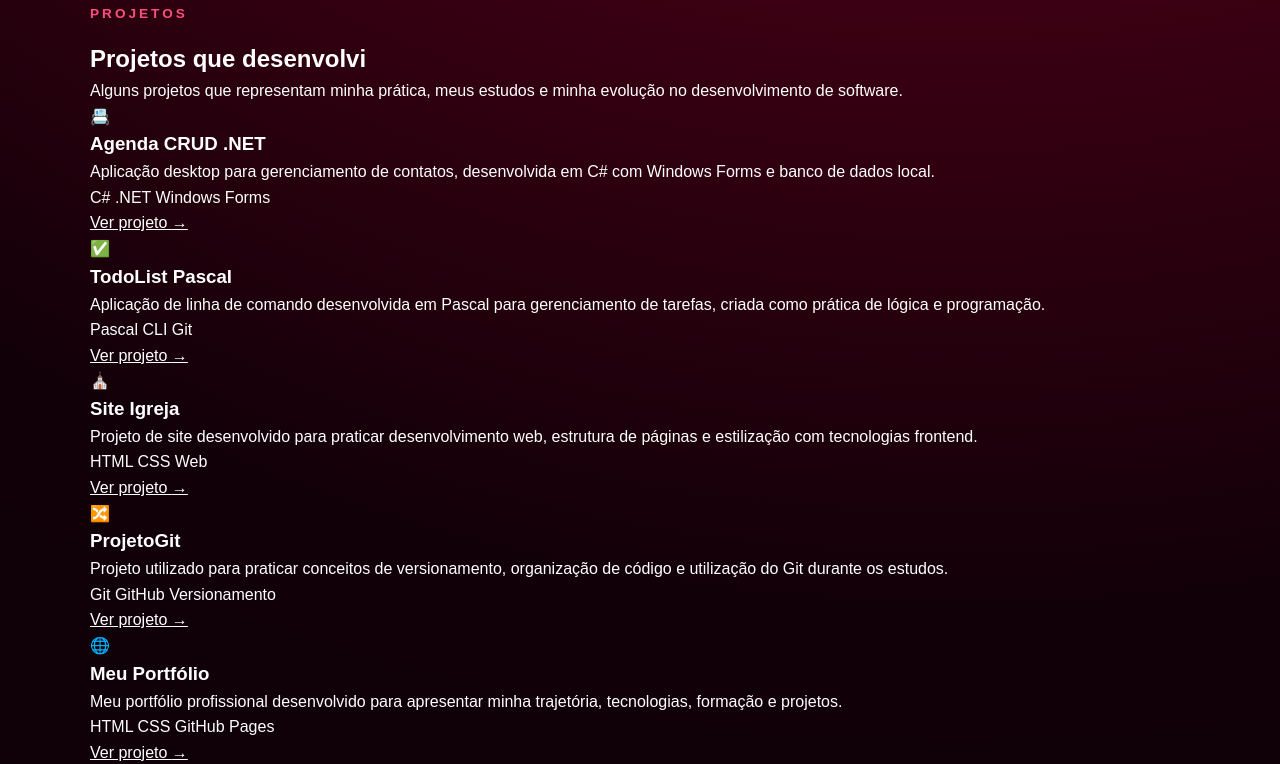
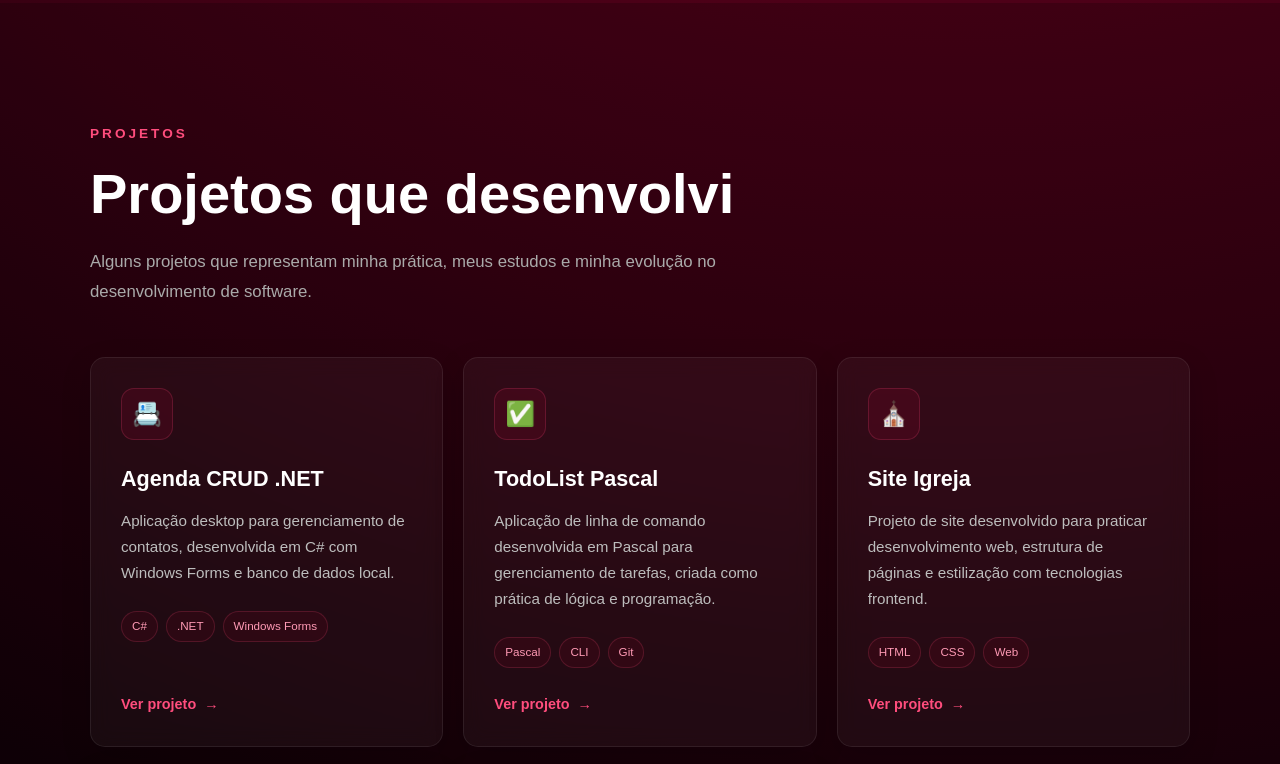
Before and after one commit to lucasmirmartins/lucasmir.github.io, a plain HTML site: page index.html in a window 1280 px wide. Shown: the part 2397-3161 px from the top of the page. Drawn offline with Linux system fonts and the light colour scheme.

Commit message:
feat: adiciona projetos ao portfólio

```diff
--- a/style.css
+++ b/style.css
@@ -394,6 +394,253 @@ a {
 
 
 /* =========================================================
+   PROJETOS
+========================================================= */
+
+.projects {
+    min-height: 100vh;
+
+    padding: 120px 20px;
+
+    background:
+        rgba(0, 0, 0, 0.20);
+}
+
+.projects h2 {
+    margin-bottom: 20px;
+
+    font-size: clamp(2rem, 5vw, 3.5rem);
+
+    color: #ffffff;
+
+    line-height: 1.2;
+}
+
+.projects-intro {
+    max-width: 700px;
+
+    margin-bottom: 50px;
+
+    font-size: 1.05rem;
+
+    line-height: 1.8;
+
+    color: #aaaaaa;
+}
+
+.projects-grid {
+    display: grid;
+
+    grid-template-columns:
+        repeat(auto-fit, minmax(280px, 1fr));
+
+    gap: 20px;
+}
+
+
+/* =========================================================
+   CARDS DE PROJETO
+========================================================= */
+
+.project-card {
+    min-height: 370px;
+
+    display: flex;
+
+    flex-direction: column;
+
+    padding: 30px;
+
+    border:
+        1px solid rgba(255, 255, 255, 0.08);
+
+    border-radius: 15px;
+
+    background:
+        rgba(255, 255, 255, 0.04);
+
+    backdrop-filter: blur(10px);
+
+    box-shadow:
+        0 10px 30px rgba(0, 0, 0, 0.15);
+
+    transition:
+        transform 0.3s ease,
+        border-color 0.3s ease,
+        background 0.3s ease,
+        box-shadow 0.3s ease;
+}
+
+.project-card:hover {
+    transform: translateY(-8px);
+
+    border-color:
+        rgba(255, 77, 125, 0.5);
+
+    background:
+        rgba(169, 0, 47, 0.12);
+
+    box-shadow:
+        0 20px 40px rgba(0, 0, 0, 0.25);
+}
+
+.project-icon {
+    width: 52px;
+    height: 52px;
+
+    display: flex;
+
+    align-items: center;
+
+    justify-content: center;
+
+    margin-bottom: 25px;
+
+    border-radius: 13px;
+
+    font-size: 1.5rem;
+
+    background:
+        rgba(169, 0, 47, 0.15);
+
+    border:
+        1px solid rgba(255, 77, 125, 0.2);
+}
+
+.project-card h3 {
+    margin-bottom: 15px;
+
+    font-size: 1.35rem;
+
+    line-height: 1.3;
+}
+
+.project-card p {
+    margin-bottom: 25px;
+
+    font-size: 0.95rem;
+
+    line-height: 1.7;
+
+    color: #bdbdbd;
+}
+
+.project-tech {
+    display: flex;
+
+    flex-wrap: wrap;
+
+    gap: 8px;
+
+    margin-bottom: 25px;
+}
+
+.project-tech span {
+    padding: 5px 10px;
+
+    border-radius: 20px;
+
+    font-size: 0.73rem;
+
+    color: #ff9ab5;
+
+    background:
+        rgba(169, 0, 47, 0.10);
+
+    border:
+        1px solid rgba(255, 77, 125, 0.18);
+}
+
+.project-link {
+    display: inline-flex;
+
+    align-items: center;
+
+    gap: 8px;
+
+    margin-top: auto;
+
+    width: fit-content;
+
+    text-decoration: none;
+
+    font-size: 0.9rem;
+
+    font-weight: bold;
+
+    color: #ff4d7d;
+
+    transition: 0.3s ease;
+}
+
+.project-link span {
+    transition: 0.3s ease;
+}
+
+.project-link:hover {
+    color: #ffffff;
+}
+
+.project-link:hover span {
+    transform: translateX(5px);
+}
+
+
+/* Todos os projetos */
+
+.all-projects {
+    margin-top: 45px;
+
+    text-align: center;
+}
+
+.all-projects a {
+    display: inline-flex;
+
+    align-items: center;
+
+    gap: 8px;
+
+    padding: 13px 22px;
+
+    border:
+        1px solid rgba(255, 77, 125, 0.3);
+
+    border-radius: 8px;
+
+    text-decoration: none;
+
+    font-size: 0.9rem;
+
+    font-weight: bold;
+
+    color: #ffffff;
+
+    background:
+        rgba(169, 0, 47, 0.08);
+
+    transition: 0.3s ease;
+}
+
+.all-projects a:hover {
+    transform: translateY(-3px);
+
+    border-color: #ff4d7d;
+
+    background:
+        rgba(169, 0, 47, 0.18);
+}
+
+.all-projects a span {
+    transition: 0.3s ease;
+}
+
+.all-projects a:hover span {
+    transform: translateX(5px);
+}
+
+
+/* =========================================================
    FORMAÇÃO
 ========================================================= */
 
@@ -608,6 +855,7 @@ a {
 
     .about,
     .skills,
+    .projects,
     .education,
     .contact {
         padding-top: 90px;
@@ -615,7 +863,8 @@ a {
         padding-bottom: 90px;
     }
 
-    .skills-grid {
+    .skills-grid,
+    .projects-grid {
         grid-template-columns: 1fr;
     }
 
@@ -655,8 +904,13 @@ a {
     }
 
     .skill-card,
+    .project-card,
     .education-card {
         padding: 25px;
+    }
+
+    .project-card {
+        min-height: auto;
     }
 
     .contact-links {
```
